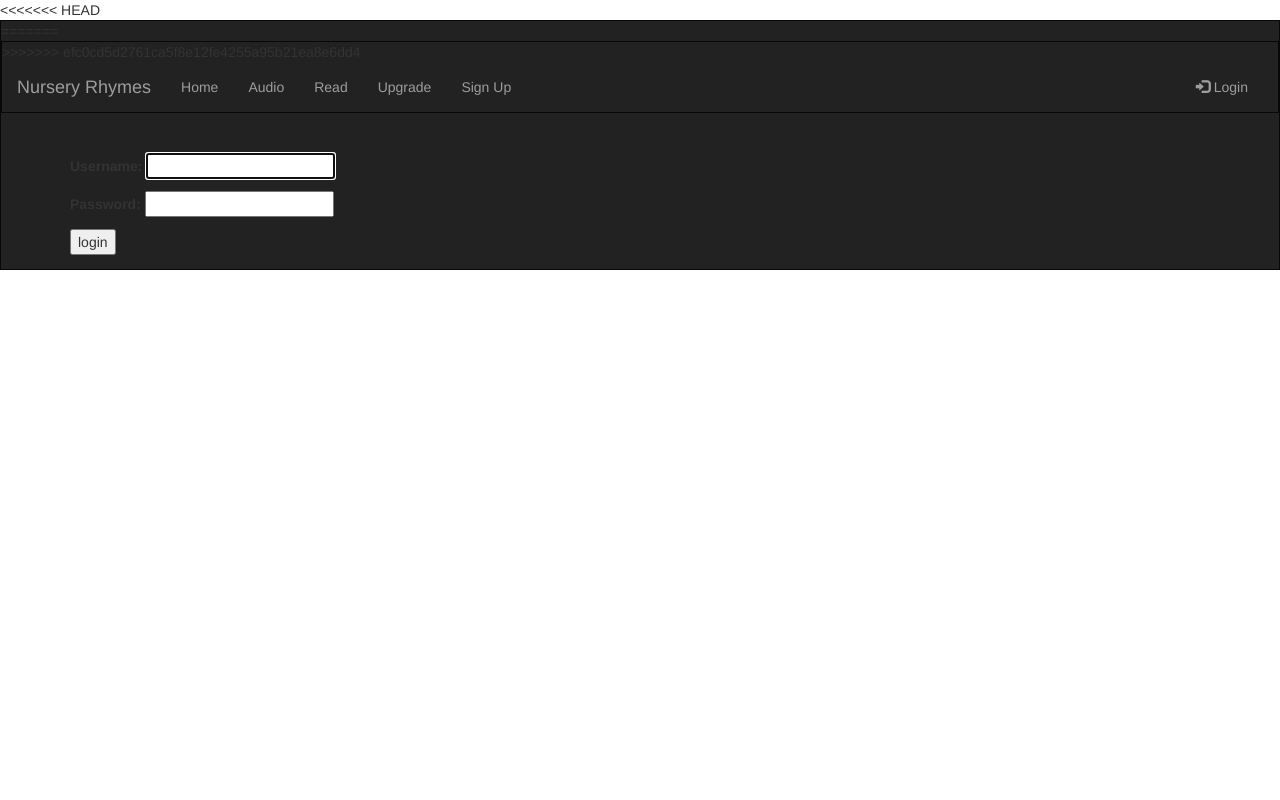
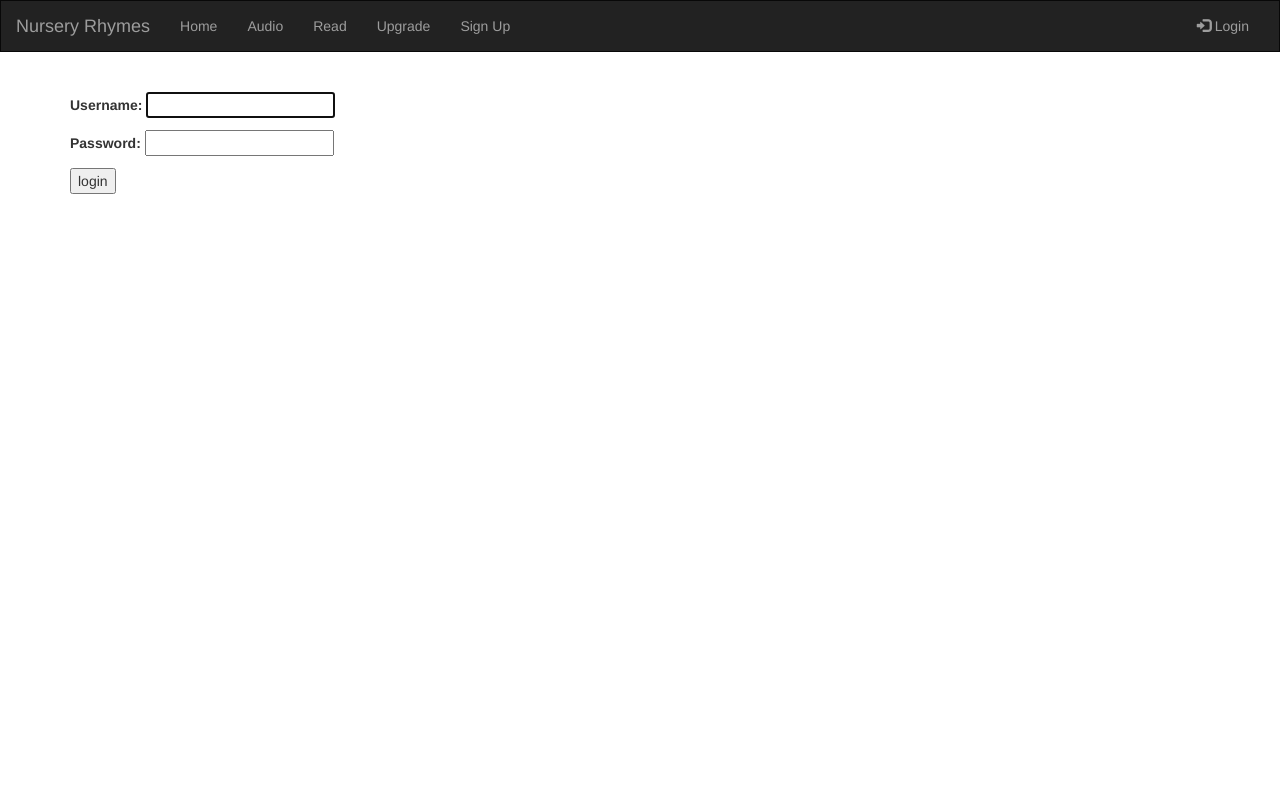
Before and after one commit to emilybuettner/group3rhyme, a Django app: page /login/ in a window 1280 px wide. Run offline with Django 3.2, Linux system fonts and the light colour scheme; parts of the project's set-up code (start-up, migrations or seed data) failed here and were passed over; some libraries are stand-ins or nearby versions.

Commit message:
old code

```diff
--- a/mfscrm/crm/templates/crm/base.html
+++ b/mfscrm/crm/templates/crm/base.html
@@ -1,4 +1,3 @@
-
 {% load staticfiles %}
 
 <html lang="en">
@@ -50,11 +49,7 @@
     </style>
 </head>
 <body id="app-layout">
-<<<<<<< HEAD
-<nav class="navbar navbar-inverse">
-=======
     <nav class="navbar navbar-inverse">
->>>>>>> efc0cd5d2761ca5f8e12fe4255a95b21ea8e6dd4
 
     <div class="container-fluid">
         <div class="navbar-header">
@@ -90,7 +85,6 @@
 
                         <ul class="dropdown-menu" role="menu">
                             <li><a href="{% url 'logout' %}"><i class="fa fa-btn fa-sign-out"></i>Logout</a></li>
-                            <li><a href="{% url 'crm:account_information' %}">Account Information</a></li>
                         </ul>
                     </li>
                 {% else %}
```
